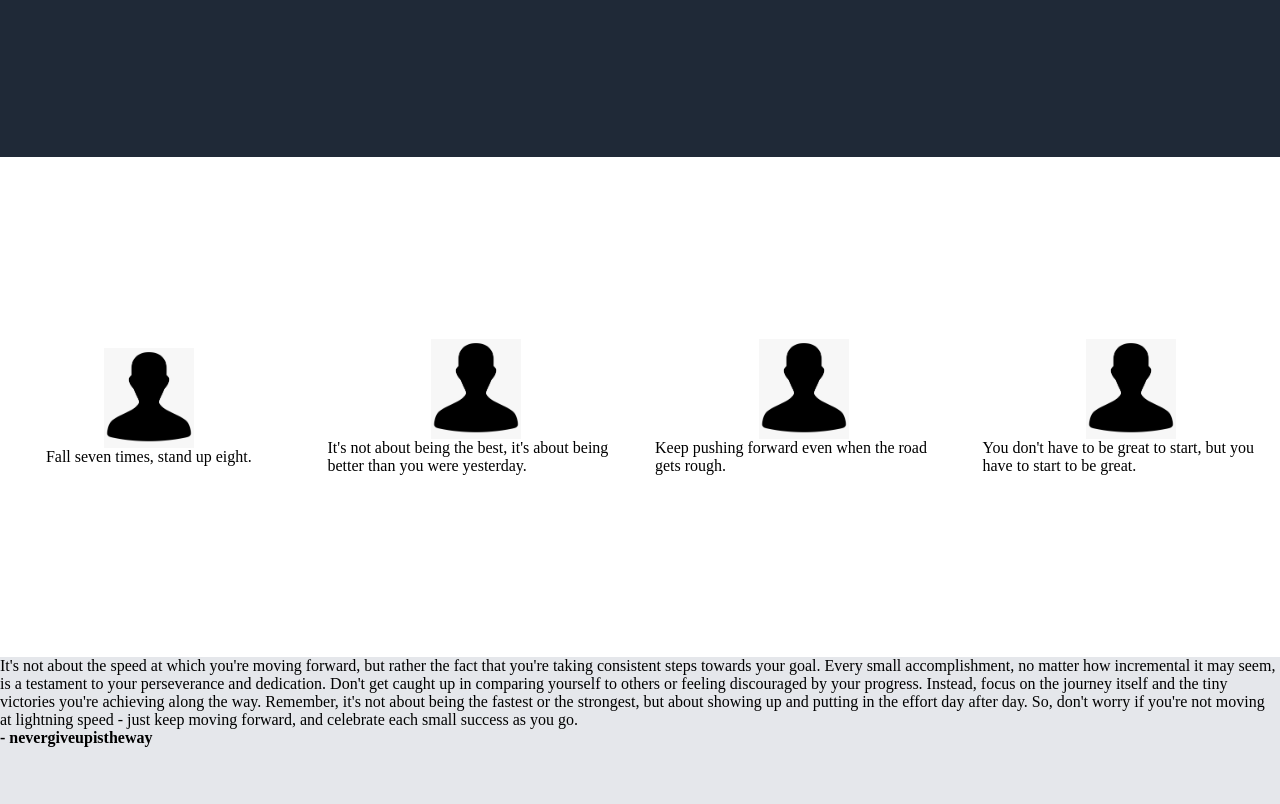
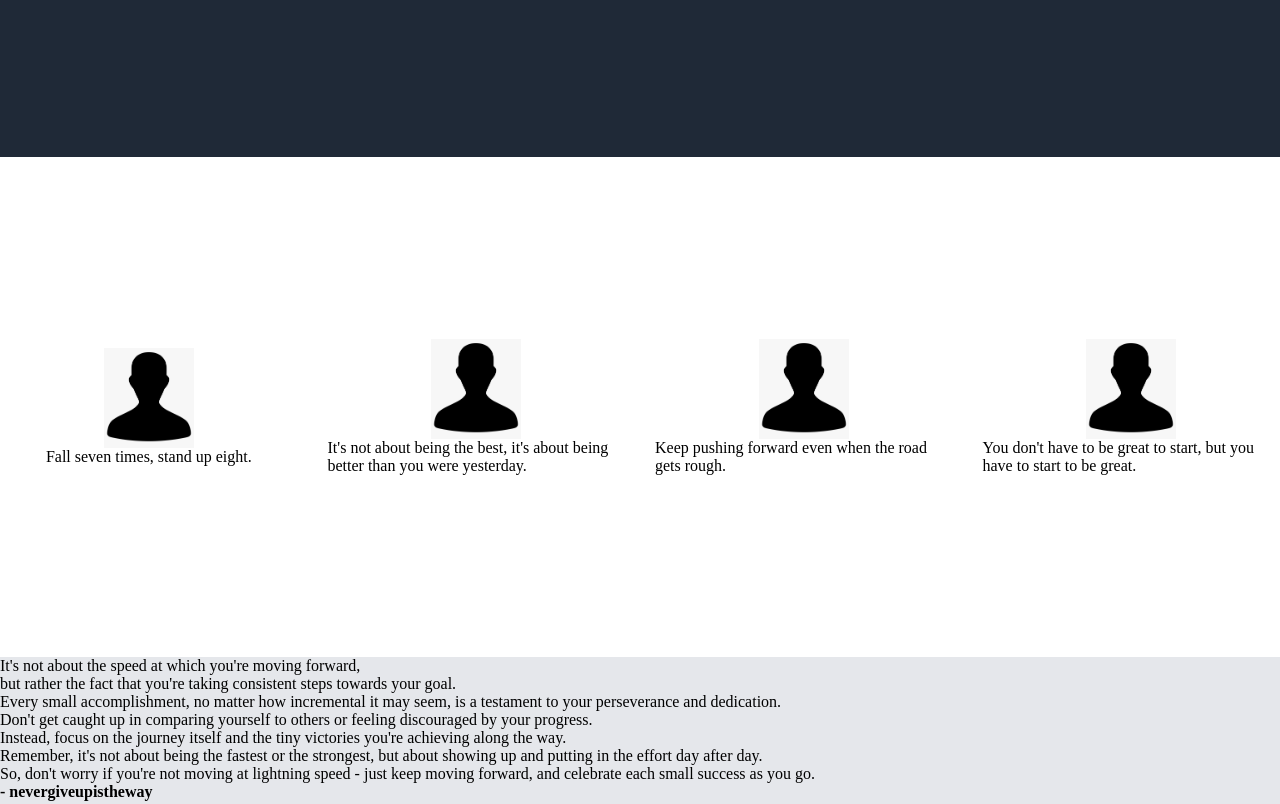
Before and after one commit to dx0ff/odin-landing-page, a plain HTML site: page index.html in a window 1280 px wide. Shown: the part 443-1247 px from the top of the page. Drawn offline with Linux system fonts and the light colour scheme.

Commit message:
Enhance the message in the 'nevergiveup' section for better readability and encouragement. Add line breaks to improve the clarity and flow of the text for easier comprehension
- Introduced line breaks in the content

```diff
--- a/index.html
+++ b/index.html
@@ -71,12 +71,12 @@
             </div>
         </section>
         <section class="nevergiveup">
-            <p>It's not about the speed at which you're moving forward, but rather the fact that you're taking
-                consistent steps towards your goal. Every small accomplishment, no matter how incremental it may seem,
-                is a testament to your perseverance and dedication. Don't get caught up in comparing yourself to others
-                or feeling discouraged by your progress. Instead, focus on the journey itself and the tiny victories
-                you're achieving along the way. Remember, it's not about being the fastest or the strongest, but about
-                showing up and putting in the effort day after day. So, don't worry if you're not moving at lightning
+            <p>It's not about the speed at which you're moving forward, <br>but rather the fact that you're taking
+                consistent steps towards your goal. <br>Every small accomplishment, no matter how incremental it may seem,
+                is a testament to your perseverance and dedication. <br>Don't get caught up in comparing yourself to others
+                or feeling discouraged by your progress. <br>Instead, focus on the journey itself and the tiny victories
+                you're achieving along the way. <br>Remember, it's not about being the fastest or the strongest, but about
+                showing up and putting in the effort day after day. <br>So, don't worry if you're not moving at lightning
                 speed - just keep moving forward, and celebrate each small success as you go.</p>
             <h4>- nevergiveupistheway</h4>
         </section>
```
